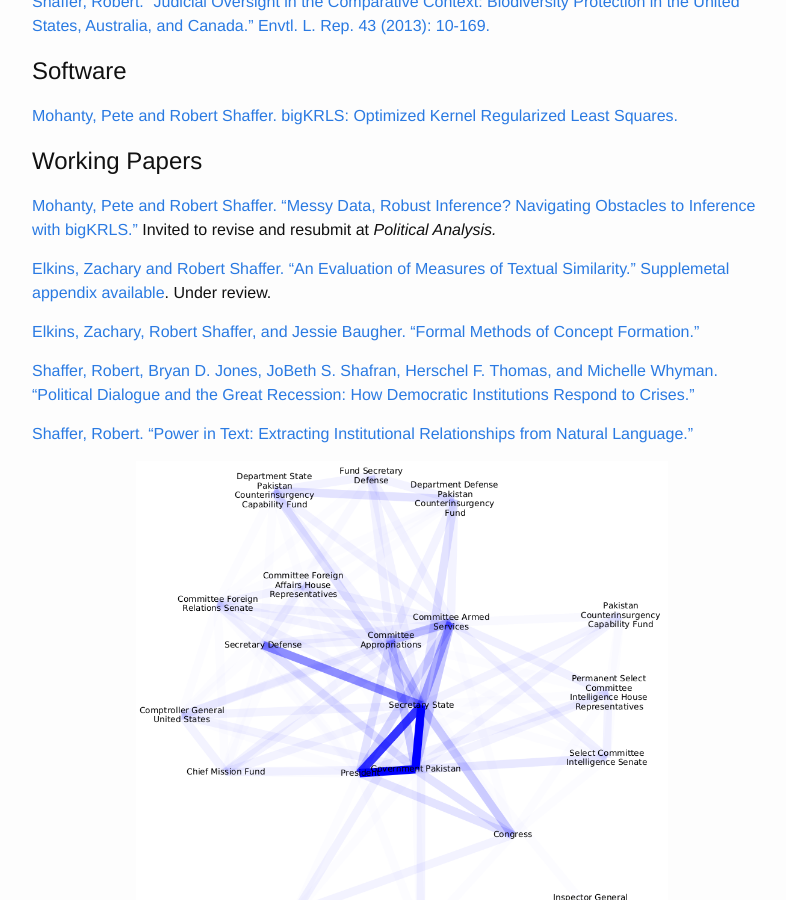
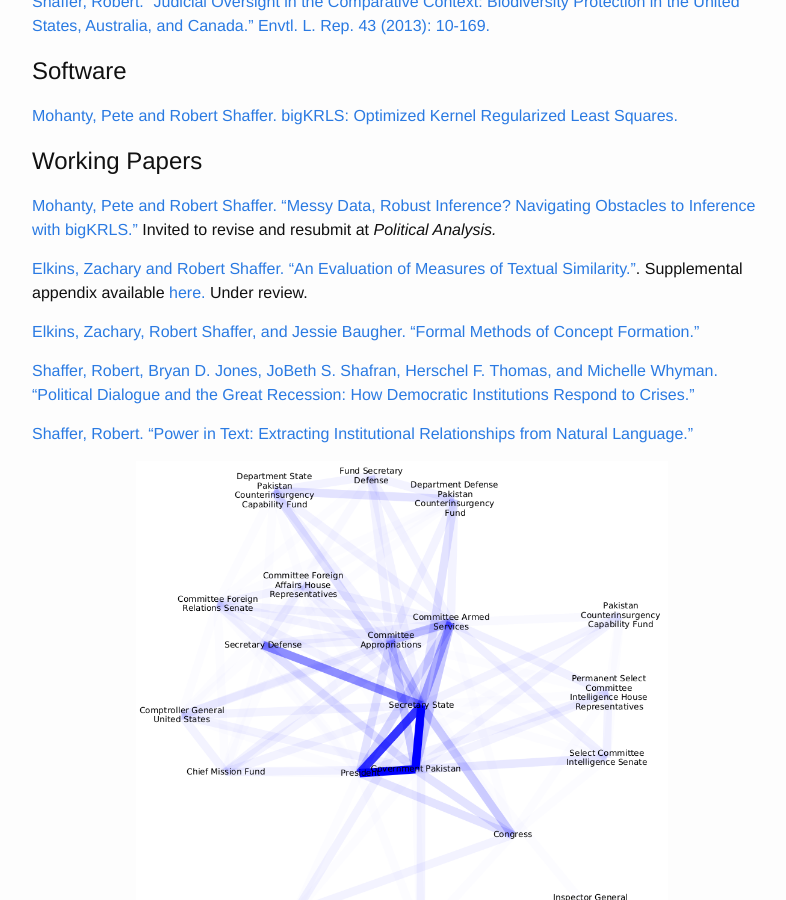
Before and after one commit to rbshaffer/rbshaffer.github.io, a Jekyll site: the page built from _pages/01_research.md, in a window 1280 px wide and 900 px high, scrolled down 393 px. Shown: the whole window, without its empty margins (238-1024 px from the left). Built offline with Jekyll 4.4.1, drawn with Linux system fonts in a browser that asks for light colours.

Commit message:
Updating paper drafts.

```diff
--- a/_pages/01_research.md
+++ b/_pages/01_research.md
@@ -21,7 +21,7 @@ permalink: /research/
 <h2>Working Papers</h2>
 <a href="/_includes/mohanty_shaffer_bigkrls_paper.pdf" target="_blank">Mohanty, Pete and Robert Shaffer. "Messy Data, Robust Inference? Navigating Obstacles to Inference with bigKRLS."</a> Invited to revise and resubmit at <em>Political Analysis.</em>
 
-<a href="/_includes/evaluation-measures-textual.pdf" target="_blank">Elkins, Zachary and Robert Shaffer. "An Evaluation of Measures of Textual Similarity." Supplemetal appendix available</a>. Under review.
+<a href="/_includes/evaluation-measures-textual.pdf" target="_blank">Elkins, Zachary and Robert Shaffer. "An Evaluation of Measures of Textual Similarity."</a>. Supplemental appendix available <a href="_includes/similarity-appendix.pdf" target="_blank">here.</a> Under review.
 
 <a href="/_includes/formal-methods-concept.pdf" target="_blank">Elkins, Zachary, Robert Shaffer, and Jessie Baugher. "Formal Methods of Concept Formation."</a>
 
```
